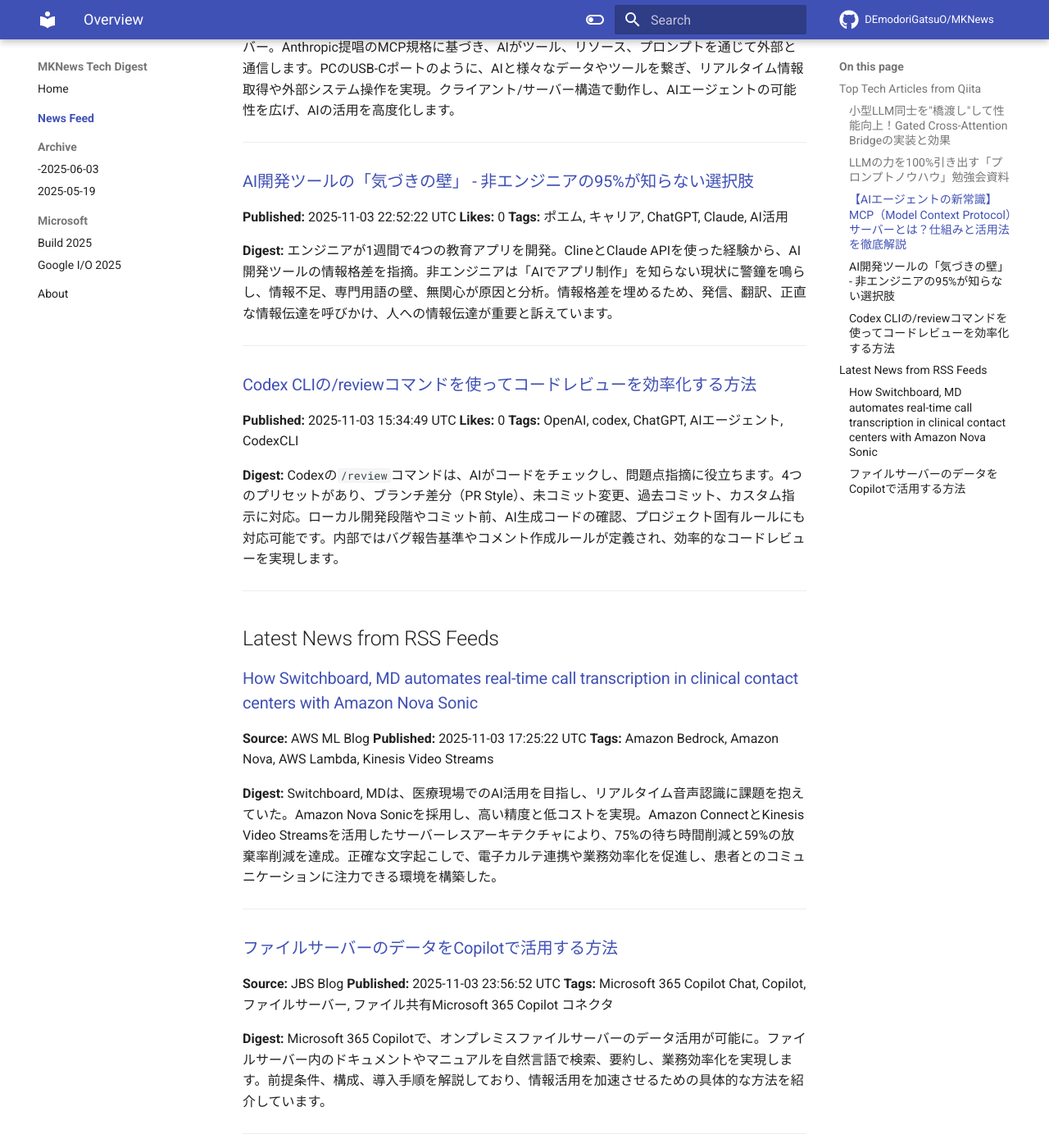
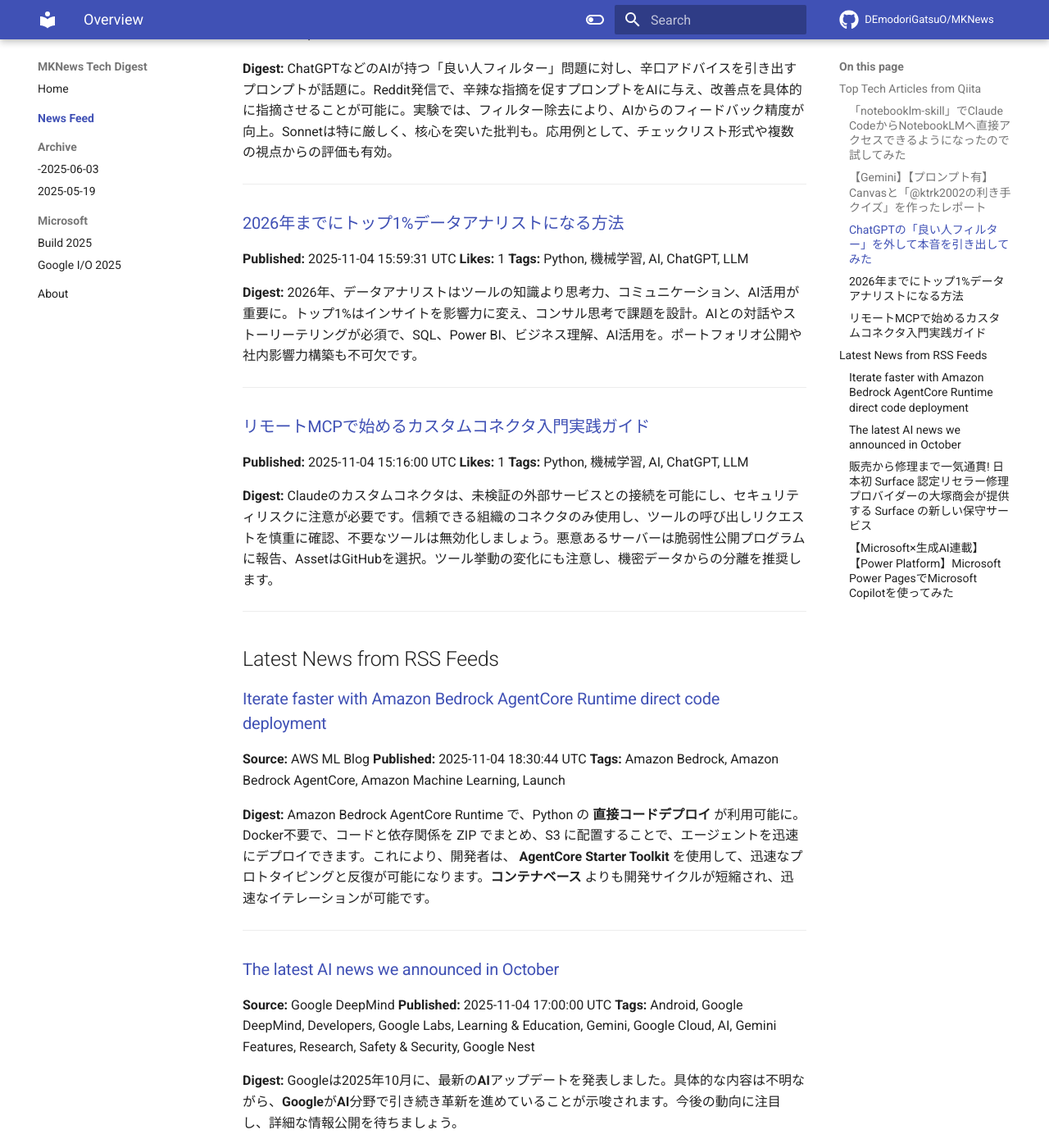
Before and after one commit to DEmodoriGatsuO/MKNews, an MkDocs documentation site: the page built from docs/news/index.md, in a window 1280 px wide and 1400 px high, scrolled down 880 px. Shown: the whole window at 82% size. Built offline with MkDocs 1.6.1 and Material for MkDocs 9.7.7, drawn with Linux system fonts in a browser that asks for light colours; comment, search, counter and statistics services are not loaded; some of the changed text lies outside the part shown.

Commit message:
Automated AI Tech Digest - 2025-11-05

```diff
--- a/docs/news/index.md
+++ b/docs/news/index.md
@@ -1,78 +1,98 @@
-# AI Tech Trends Digest (2025-11-04)
+# AI Tech Trends Digest (2025-11-05)
 
 
 ## Top Tech Articles from Qiita
 
 
-### [小型LLM同士を"橋渡し"して性能向上！Gated Cross-Attention Bridgeの実装と効果](https://qiita.com/katsuki_ono/items/bb41b1e01b8750381c8f)
-**Published:** 2025-11-03 17:09:25 UTC
+### [「notebooklm-skill」でClaude CodeからNotebookLMへ直接アクセスできるようになったので試してみた](https://qiita.com/mamoru-ngy/items/a73607a1a0392b5d2c6c)
+**Published:** 2025-11-04 23:55:25 UTC
 **Likes:** 2
-**Tags:** Python, 機械学習, PyTorch, Transformer, LLM
+**Tags:** 生成AI, LLM, Claude, NotebookLM, notebooklm-skill
 
 **Digest:**
-**Qwen2.5-3B**と**Gemma-2-2B**を繋ぐ**Gated Cross-Attention Bridge**を発表。学習不要で、Gemmaの知識をQwenが参照し、より正確な出力を実現。4層にゲートを配置し、ベイズの定理説明タスクで改善を確認。SDPA対応でA100での高速動作も可能。
+Claude Codeから、NotebookLMに直接アクセスできる「notebook-skill」が登場。アップロード済みの資料に基づき回答するため、情報精度が向上。Pro/Maxユーザーは、CLIとChrome、Googleアカウントで利用可能。セットアップ後、NotebookLMにノートを追加し、質問すれば、例えば東京と大阪の天気の違いなど、アップロードされた情報に基づいた回答が得られる。議事録や企画書の分析に役立つ。
 
 ---
 
-### [LLMの力を100%引き出す「プロンプトノウハウ」勉強会資料](https://qiita.com/suetaketakaya/items/b90ca9ea5b618dda9a64)
-**Published:** 2025-11-03 14:59:41 UTC
+### [【Gemini】【プロンプト有】Canvasと「@ktrk2002の利き手クイズ」を作ったレポート](https://qiita.com/ktrk2002/items/a6fb8b383805487f6dbf)
+**Published:** 2025-11-04 10:19:07 UTC
 **Likes:** 2
-**Tags:** gherkin, AI, ChatGPT, LLM, プロンプトエンジニアリング
+**Tags:** クイズ, Gemini, 生成AI
 
 **Digest:**
-AI社内勉強会のダイジェスト。LLMは**条件付き確率**に基づき、膨大なテキストデータから単語間の関係性を学習します。Transformerモデルと**Attention**機構により高性能化。得意なのは、学習済みの知識を組み合わせる「**内挿**」で、プロンプトでは明確な指示、役割設定、文脈提供が重要です。基本原則を踏まえ、構造化やFew-shotなどの技術を駆使して能力を引き出します。
+Gemini Canvasで、利き手に関する二択クイズを自作。動作によって利き手が異なるという@ktrk2002さんの情報を基に、Geminiにクイズ生成を依頼。スプレッドシート読み込みは不可だったが、コードを生成。UIフリーズ問題が発生したが、起動高速化などの対策をプロンプトに加えることで改善。Canvasのスライド機能にも期待。
 
 ---
 
-### [【AIエージェントの新常識】MCP（Model Context Protocol）サーバーとは？仕組みと活用法を徹底解説](https://qiita.com/okokok/items/cbe416a82249e3de6d85)
-**Published:** 2025-11-03 08:19:49 UTC
+### [ChatGPTの「良い人フィルター」を外して本音を引き出してみた](https://qiita.com/nolanlover0527/items/a11443658edbcbe18d38)
+**Published:** 2025-11-05 04:55:19 UTC
 **Likes:** 1
-**Tags:** プロトコル, AI, MCP, LLM, MCPサーバー
+**Tags:** AI, プロンプト, ChatGPT, プロンプトエンジニアリング, Claude
 
 **Digest:**
-大規模言語モデル（LLM）と外部の連携を可能にする「AIのUSBポート」ことMCPサーバー。Anthropic提唱のMCP規格に基づき、AIがツール、リソース、プロンプトを通じて外部と通信します。PCのUSB-Cポートのように、AIと様々なデータやツールを繋ぎ、リアルタイム情報取得や外部システム操作を実現。クライアント/サーバー構造で動作し、AIエージェントの可能性を広げ、AIの活用を高度化します。
+ChatGPTなどのAIが持つ「良い人フィルター」問題に対し、辛口アドバイスを引き出すプロンプトが話題に。Reddit発信で、辛辣な指摘を促すプロンプトをAIに与え、改善点を具体的に指摘させることが可能に。実験では、フィルター除去により、AIからのフィードバック精度が向上。Sonnetは特に厳しく、核心を突いた批判も。応用例として、チェックリスト形式や複数の視点からの評価も有効。
 
 ---
 
-### [AI開発ツールの「気づきの壁」 - 非エンジニアの95%が知らない選択肢](https://qiita.com/tomota53/items/8f7ce67d78cf35989832)
-**Published:** 2025-11-03 22:52:22 UTC
-**Likes:** 0
-**Tags:** ポエム, キャリア, ChatGPT, Claude, AI活用
+### [2026年までにトップ1%データアナリストになる方法](https://qiita.com/AInsights/items/a1c2fa07e9e7ad325382)
+**Published:** 2025-11-04 15:59:31 UTC
+**Likes:** 1
+**Tags:** Python, 機械学習, AI, ChatGPT, LLM
 
 **Digest:**
-エンジニアが1週間で4つの教育アプリを開発。ClineとClaude APIを使った経験から、AI開発ツールの情報格差を指摘。非エンジニアは「AIでアプリ制作」を知らない現状に警鐘を鳴らし、情報不足、専門用語の壁、無関心が原因と分析。情報格差を埋めるため、発信、翻訳、正直な情報伝達を呼びかけ、人への情報伝達が重要と訴えています。
+2026年、データアナリストはツールの知識より思考力、コミュニケーション、AI活用が重要に。トップ1%はインサイトを影響力に変え、コンサル思考で課題を設計。AIとの対話やストーリーテリングが必須で、SQL、Power BI、ビジネス理解、AI活用を。ポートフォリオ公開や社内影響力構築も不可欠です。
 
 ---
 
-### [Codex CLIの/reviewコマンドを使ってコードレビューを効率化する方法](https://qiita.com/tomada/items/6c11d5c4750ba2724fdf)
-**Published:** 2025-11-03 15:34:49 UTC
-**Likes:** 0
-**Tags:** OpenAI, codex, ChatGPT, AIエージェント, CodexCLI
+### [リモートMCPで始めるカスタムコネクタ入門実践ガイド](https://qiita.com/AInsights/items/6d662c4e5906faa57778)
+**Published:** 2025-11-04 15:16:00 UTC
+**Likes:** 1
+**Tags:** Python, 機械学習, AI, ChatGPT, LLM
 
 **Digest:**
-Codexの`/review`コマンドは、AIがコードをチェックし、問題点指摘に役立ちます。4つのプリセットがあり、ブランチ差分（PR Style）、未コミット変更、過去コミット、カスタム指示に対応。ローカル開発段階やコミット前、AI生成コードの確認、プロジェクト固有ルールにも対応可能です。内部ではバグ報告基準やコメント作成ルールが定義され、効率的なコードレビューを実現します。
+Claudeのカスタムコネクタは、未検証の外部サービスとの接続を可能にし、セキュリティリスクに注意が必要です。信頼できる組織のコネクタのみ使用し、ツールの呼び出しリクエストを慎重に確認、不要なツールは無効化しましょう。悪意あるサーバーは脆弱性公開プログラムに報告、AssetはGitHubを選択。ツール挙動の変化にも注意し、機密データからの分離を推奨します。
 
 ---
 
 ## Latest News from RSS Feeds
 
 
-### [How Switchboard, MD automates real-time call transcription in clinical contact centers with Amazon Nova Sonic](https://aws.amazon.com/blogs/machine-learning/how-switchboard-md-automates-real-time-call-transcription-in-clinical-contact-centers-with-amazon-nova-sonic/)
+### [Iterate faster with Amazon Bedrock AgentCore Runtime direct code deployment](https://aws.amazon.com/blogs/machine-learning/iterate-faster-with-amazon-bedrock-agentcore-runtime-direct-code-deployment/)
 **Source:** AWS ML Blog
-**Published:** 2025-11-03 17:25:22 UTC
-**Tags:** Amazon Bedrock, Amazon Nova, AWS Lambda, Kinesis Video Streams
+**Published:** 2025-11-04 18:30:44 UTC
+**Tags:** Amazon Bedrock, Amazon Bedrock AgentCore, Amazon Machine Learning, Launch
 
 **Digest:**
-Switchboard, MDは、医療現場でのAI活用を目指し、リアルタイム音声認識に課題を抱えていた。Amazon Nova Sonicを採用し、高い精度と低コストを実現。Amazon ConnectとKinesis Video Streamsを活用したサーバーレスアーキテクチャにより、75%の待ち時間削減と59%の放棄率削減を達成。正確な文字起こしで、電子カルテ連携や業務効率化を促進し、患者とのコミュニケーションに注力できる環境を構築した。
+Amazon Bedrock AgentCore Runtime で、Python の **直接コードデプロイ** が利用可能に。Docker不要で、コードと依存関係を ZIP でまとめ、S3 に配置することで、エージェントを迅速にデプロイできます。これにより、開発者は、 **AgentCore Starter Toolkit** を使用して、迅速なプロトタイピングと反復が可能になります。**コンテナベース** よりも開発サイクルが短縮され、迅速なイテレーションが可能です。
 
 ---
 
-### [ファイルサーバーのデータをCopilotで活用する方法](https://blog.jbs.co.jp/entry/2025/11/04/085652)
-**Source:** JBS Blog
-**Published:** 2025-11-03 23:56:52 UTC
-**Tags:** Microsoft 365 Copilot Chat, Copilot, ファイルサーバー, ファイル共有Microsoft 365 Copilot コネクタ
+### [The latest AI news we announced in October](https://blog.google/technology/ai/google-ai-updates-october-2025/)
+**Source:** Google DeepMind
+**Published:** 2025-11-04 17:00:00 UTC
+**Tags:** Android, Google DeepMind, Developers, Google Labs, Learning & Education, Gemini, Google Cloud, AI, Gemini Features, Research, Safety & Security, Google Nest
 
 **Digest:**
-Microsoft 365 Copilotで、オンプレミスファイルサーバーのデータ活用が可能に。ファイルサーバー内のドキュメントやマニュアルを自然言語で検索、要約し、業務効率化を実現します。前提条件、構成、導入手順を解説しており、情報活用を加速させるための具体的な方法を紹介しています。
+Googleは2025年10月に、最新の**AI**アップデートを発表しました。具体的な内容は不明ながら、**Google**が**AI**分野で引き続き革新を進めていることが示唆されます。今後の動向に注目し、詳細な情報公開を待ちましょう。
 
 ---
+
+### [販売から修理まで一気通貫! 日本初 Surface 認定リセラー修理プロバイダーの大塚商会が提供する Surface の新しい保守サービス](https://blogs.windows.com/japan/2025/11/05/otsuka-offers-a-new-surface-maintenance-service/)
+**Source:** Windows Blog for Japan
+**Published:** 2025-11-05 05:37:13 UTC
+**Tags:** Surface
+
+**Digest:**
+大塚商会が、法人向けSurfaceの修理・運用支援サービス「たよれーる Surface ワンストップサービス」を2025年3月から開始。マイクロソフトのASP認定を受け、販売から修理まで一貫したサービスを提供します。月額1,650円で、電話・リモートサポート、修理、ネットワーク復旧支援に対応。同社のノウハウを活かした"顔の見える"サービスで、Surfaceの導入から運用までをサポートします。
+
+---
+
+### [【Microsoft×生成AI連載】【Power Platform】Microsoft Power PagesでMicrosoft Copilotを使ってみた](https://blog.jbs.co.jp/entry/2025/11/05/105642)
+**Source:** JBS Blog
+**Published:** 2025-11-05 01:56:42 UTC
+**Tags:** Copilot, Microsoft Copilot, Microsoft 365 Copilot, 生成AI, Microsoft×生成AI連載, Power Pages
+
+**Digest:**
+Microsoft Power Pagesで利用できるCopilot機能が登場し、ウェブサイト作成がより効率的に。**AI**を活用し、サイトの**設計**、**コンテンツ生成**、**コード作成**などを支援します。これにより、**ローコード**開発プラットフォームでの**ウェブサイト構築**がさらに容易になり、時間と労力の削減につながります。
+
+---
```
